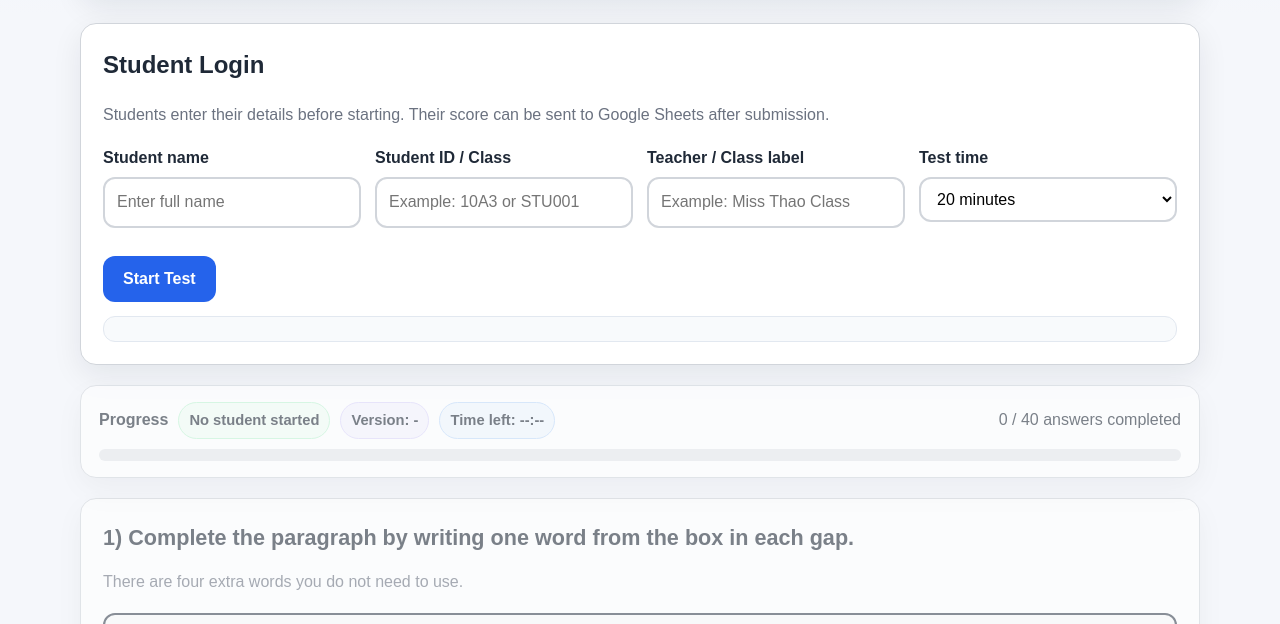
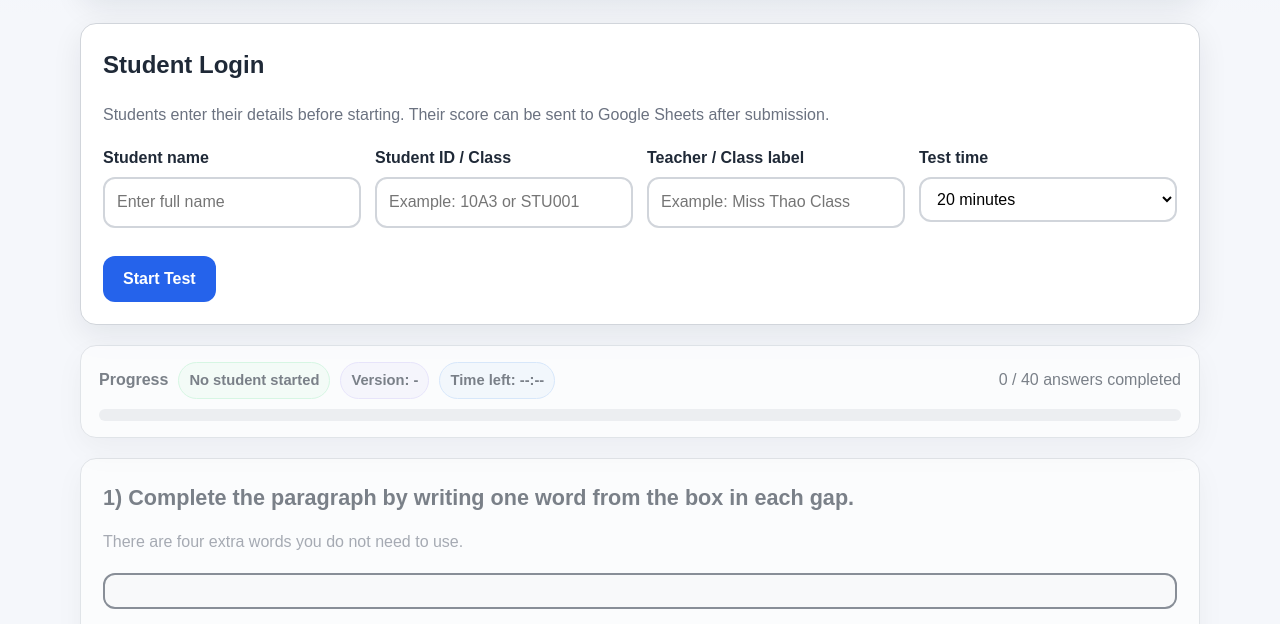
Before and after one commit to soyeontara798-cmd/CompleteIELTS-, a plain HTML site: page index.html in a window 1280 px wide. Shown: the part 165-789 px from the top of the page. Drawn offline with Linux system fonts and the light colour scheme.

Commit message:
Update index.html

```diff
--- a/index.html
+++ b/index.html
@@ -393,8 +393,7 @@
       <div class="actions" style="margin-bottom:0;">
         <button class="start-btn" id="startBtn" type="button">Start Test</button>
       </div>
-      <div class="notice">
-      </div>
+
     </section>
 
     <div id="testShell" class="site-locked">
```
